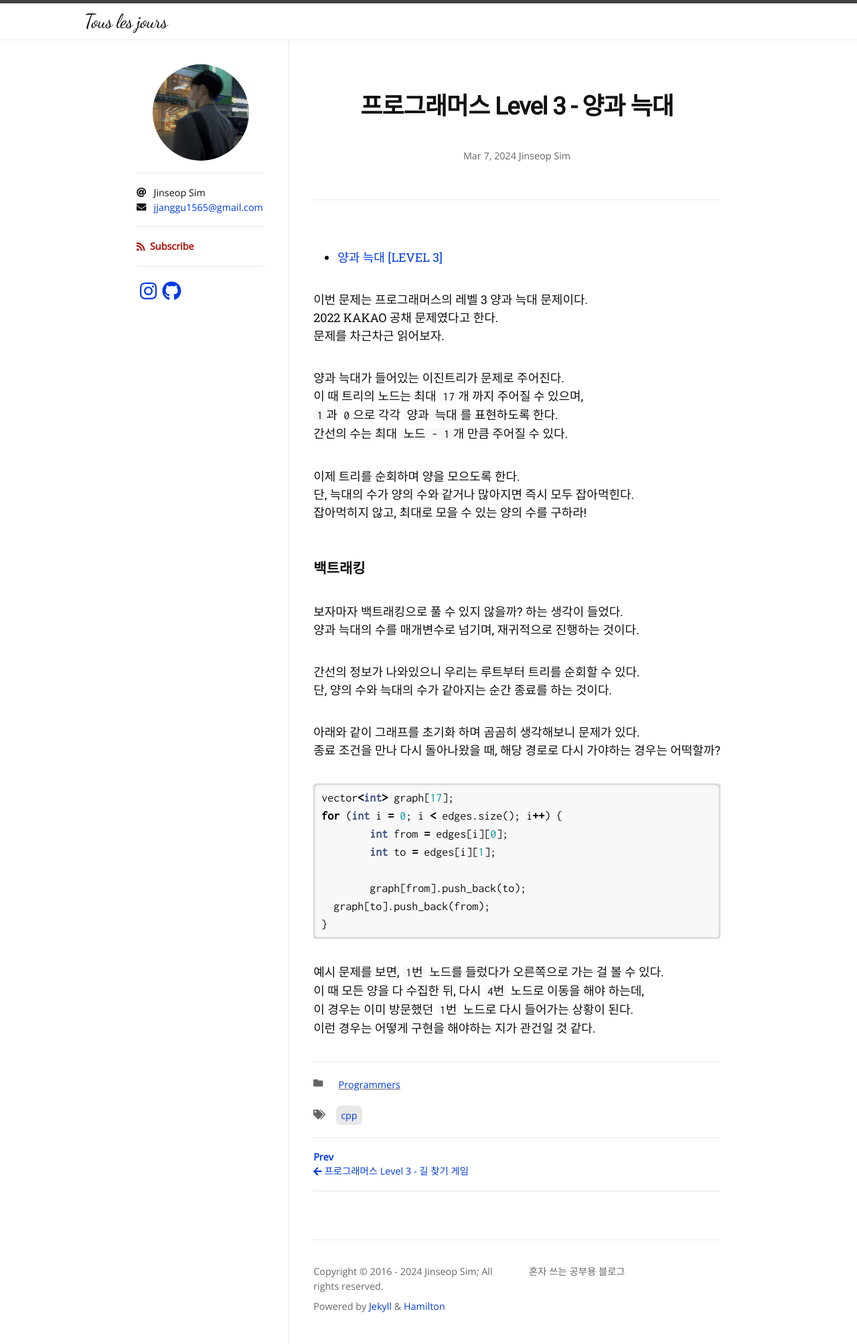
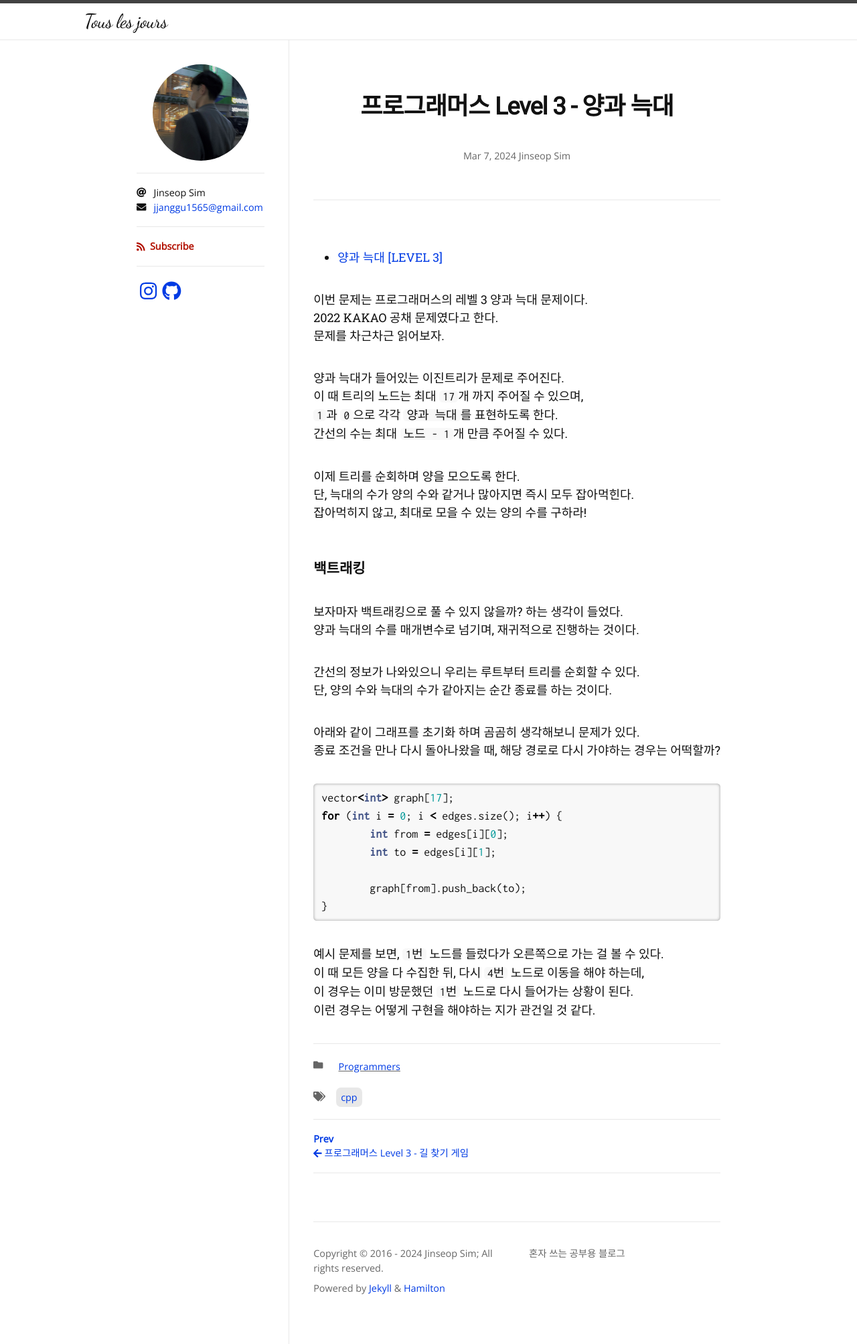
Before and after one commit to Jinseop-Sim/Jinseop-Sim.github.io, a Jekyll site: the page built from _posts/2024-03-07-pg-sheep-n-wolf.md, in a window 1280 px wide. Shown: the whole page at 67% size. Built offline with Jekyll 4.4.1, drawn with Linux system fonts in a browser that asks for light colours; nearby versions of some CDN libraries; some web fonts are replaced.

Commit message:
글 수정

```diff
--- a/_posts/2024-03-07-pg-sheep-n-wolf.md
+++ b/_posts/2024-03-07-pg-sheep-n-wolf.md
@@ -37,7 +37,6 @@ for (int i = 0; i < edges.size(); i++) {
 	int to = edges[i][1];
 
 	graph[from].push_back(to);
-  graph[to].push_back(from);
 }
 {% endhighlight %}
 
```
